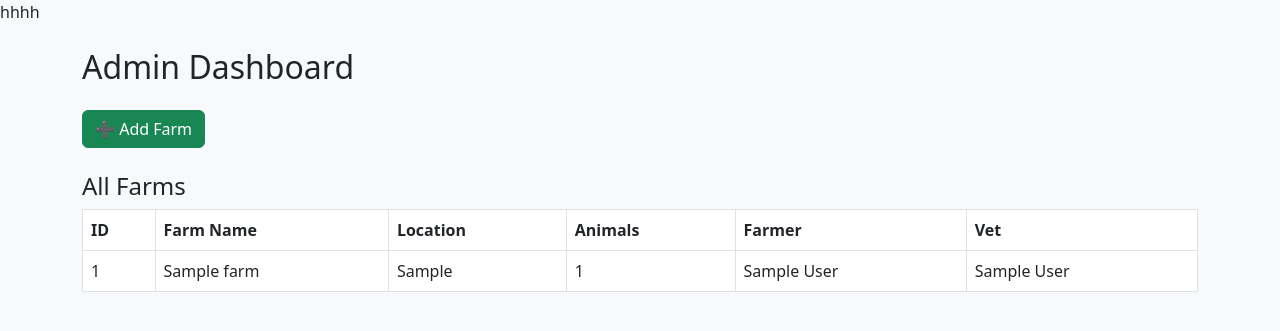
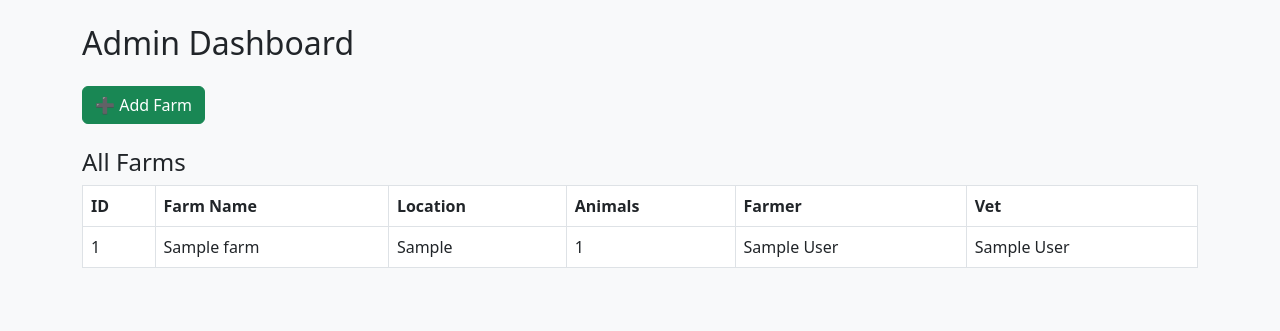
Before and after one commit to tushar-1920/SIH-2025, a Flask app: page /admin in a window 1280 px wide. Shown: the top 331 px of the page. Run offline with Flask 3, Linux system fonts and the light colour scheme; a user stored in the database is signed in; tables that the repository leaves empty hold one stand-in row (values such as "Sample post").

Commit message:
Update admin.html

```diff
--- a/templates/admin.html
+++ b/templates/admin.html
@@ -3,7 +3,7 @@
 <html lang="en">
 <head>
   <meta charset="UTF-8">
-  <title>Admin Dashboard</title>hhhh
+  <title>Admin Dashboard</title>
   <link href="https://cdn.jsdelivr.net/npm/bootstrap@5.3.0/dist/css/bootstrap.min.css" rel="stylesheet">
 </head>
 <body class="bg-light">
```
